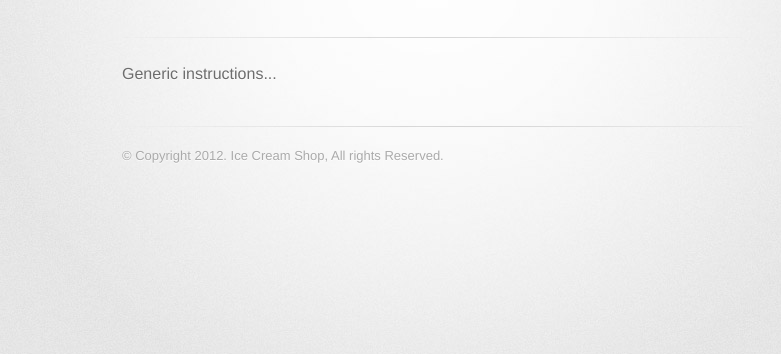
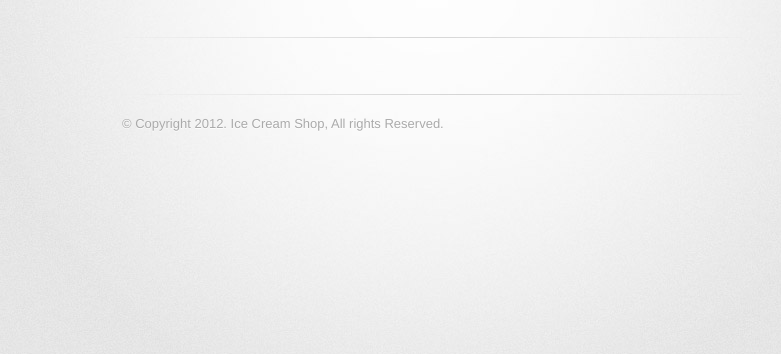
Before and after one commit to n4more/icecream, a plain HTML site: page index.html in a window 1280 px wide. Shown: the part 160-514 px from the top of the page, without its empty margins (208-989 px from the left). Drawn offline with Linux system fonts and the light colour scheme; a web font is replaced by a local one.

Commit message:
Update index.html

```diff
--- a/index.html
+++ b/index.html
@@ -28,25 +28,7 @@
         <hr>
 
         <section id="main_content">
-        <div id="instructions-mozilla" style="display: none;">
-  Instructions for Mozzila...
-</div>
-<div id="instructions-ie" style="display: none;">
-  Instructions for IE...
-</div>
-<div id="instructions-generic">
-  Generic instructions...
-</div>
 
-<script type="text/javascript">
-  var btype = "generic";
-  document.getElementById("instructions-" + btype).style.display = "none";
-
-  if(window.mozilla) btype = "mozzila";
-  else if(window.ActiveXObject) btype = "ie";
-
-  document.getElementById("instructions-" + btype).style.display = "block";
-</script>
         </section>
 
         <footer>
```
